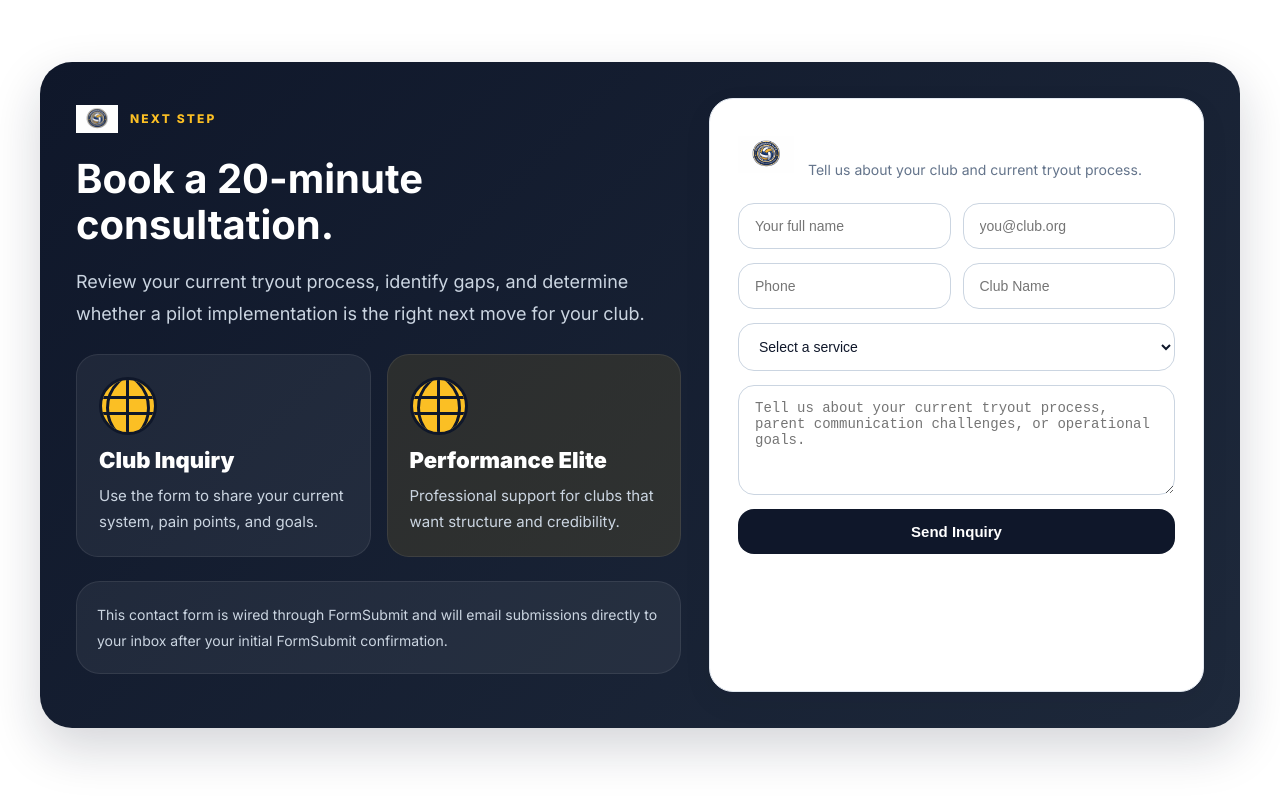
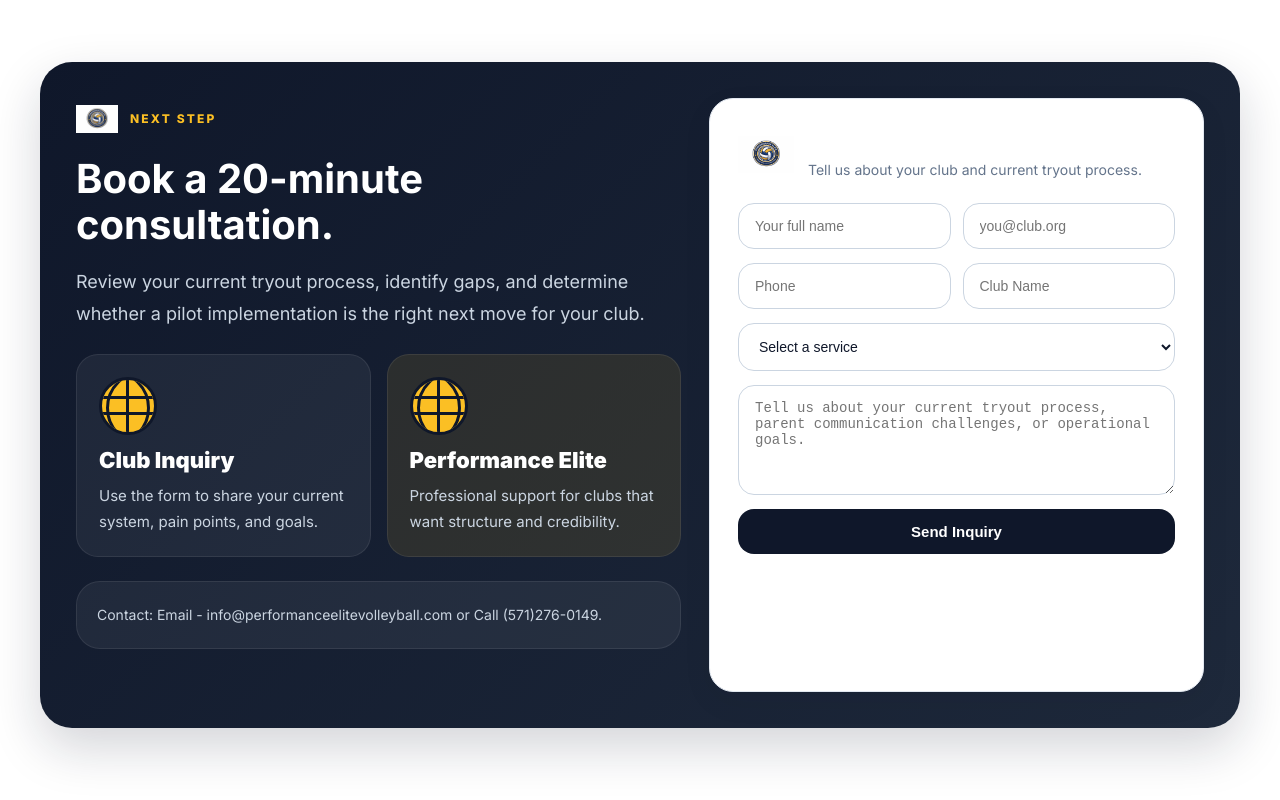
Before and after one commit to Performace-Elite/performance-elite-website, a React (Vite) app: page / in a window 1280 px wide. Shown: the part 4588-5388 px from the top of the page. Built offline with nearby package versions, Linux system fonts and the light colour scheme.

Commit message:
Update App.jsx
This contact form is wired through FormSubmit and will email submissions directly to your inbox after your initial FormSubmit confirmation.

```diff
--- a/App.jsx
+++ b/App.jsx
@@ -909,7 +909,7 @@ export default function App() {
                 lineHeight: 1.8,
               }}
             >
-              This contact form is wired through FormSubmit and will email submissions directly to your inbox after your initial FormSubmit confirmation.
+              Contact: Email - info@performanceelitevolleyball.com or Call (571)276-0149.
             </div>
           </div>
 
```
